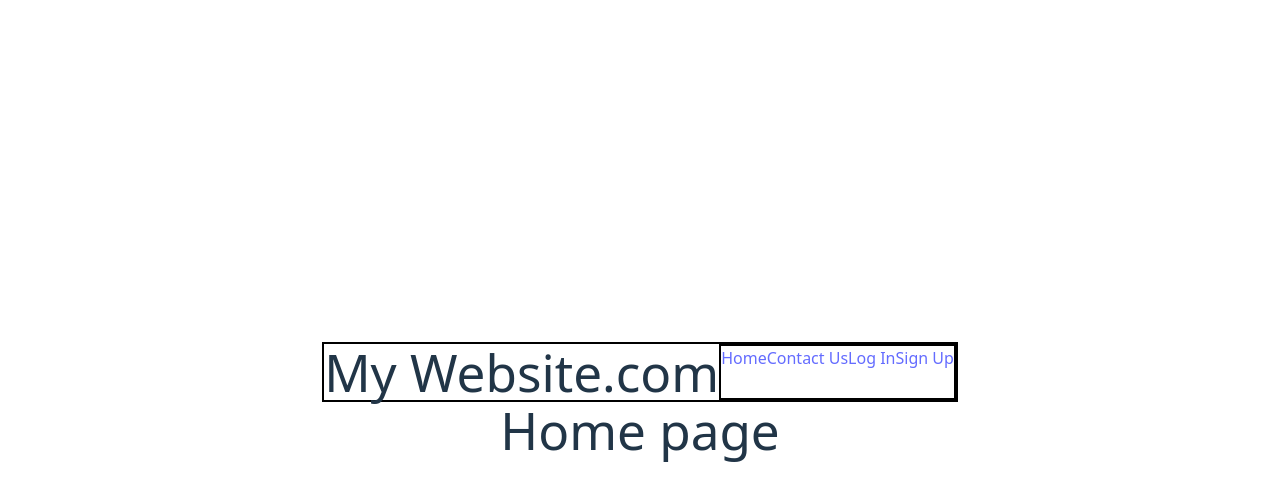
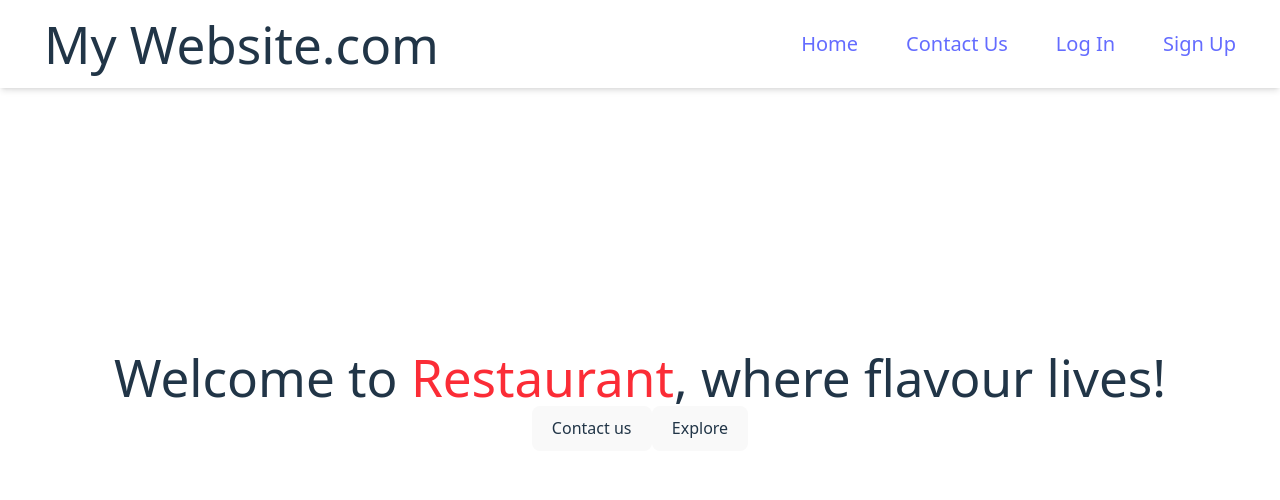
Before and after one commit to DamaniSahu/My-Website, a React (Vite) app in the folder My Website/: page / in a window 1280 px wide. Shown: the top 500 px of the page. Built offline with nearby package versions, Linux system fonts and the light colour scheme.

Commit message:
auto save

```diff
--- a/My Website/src/Component/Home.jsx
+++ b/My Website/src/Component/Home.jsx
@@ -1,11 +1,20 @@
-import React from 'react'
+import React from "react";
 
 const Home = () => {
   return (
     <div>
-      <h1>Home page</h1>
+      <div>
+        <h1>
+          Welcome to <span className="text-red-500">Restaurant</span>, where
+          flavour lives!
+        </h1>
+        <div>
+          <button>Contact us</button>
+          <button>Explore</button>
+        </div>
+      </div>
     </div>
-  )
-}
+  );
+};
 
-export default Home
+export default Home;
--- a/My Website/src/Component/NavBar.jsx
+++ b/My Website/src/Component/NavBar.jsx
@@ -2,25 +2,55 @@ import React from "react";
 import { NavLink } from "react-router-dom";
 
 const NavBar = () => {
+
+  const navLinkClass = ({ isActive }) => {
+    console.log("isActive:", isActive);
+  return isActive ? "text-red-600 font-bold" : "text-black";
+
+  }
+
+
   return (
-    <nav className="w-full flex justify-between align-super border-2 border-black">
+    <nav className="px-4 md:px-11 flex justify-between gap-10 fixed top-0 left-0 w-full bg-white shadow-md py-4">
       <h1>My Website.com</h1>
 
-      <ul className="flex justify-evenly align-bottom border-2 border-black">
+      <ul className="flex justify-center gap-12 items-center text-xl">
+
         <li>
-          <NavLink to={"/"}>Home</NavLink>
+          <NavLink
+            to="/"
+            end
+            className={navLinkClass}
+          >
+            Home
+          </NavLink>
         </li>
 
         <li>
-          <NavLink to={"/contact"}>Contact Us</NavLink>
+          <NavLink
+            to="/contact"
+            className={navLinkClass}
+          >
+            Contact Us
+          </NavLink>
         </li>
 
         <li>
-          <NavLink to={"/login"}>Log In</NavLink>
+          <NavLink
+            to="/login"
+            className={navLinkClass}
+          >
+            Log In
+          </NavLink>
         </li>
 
         <li>
-          <NavLink to={"/signup"}>Sign Up</NavLink>
+          <NavLink
+            to="/signup"
+            className={navLinkClass}
+          >
+            Sign Up
+          </NavLink>
         </li>
       </ul>
     </nav>
```
